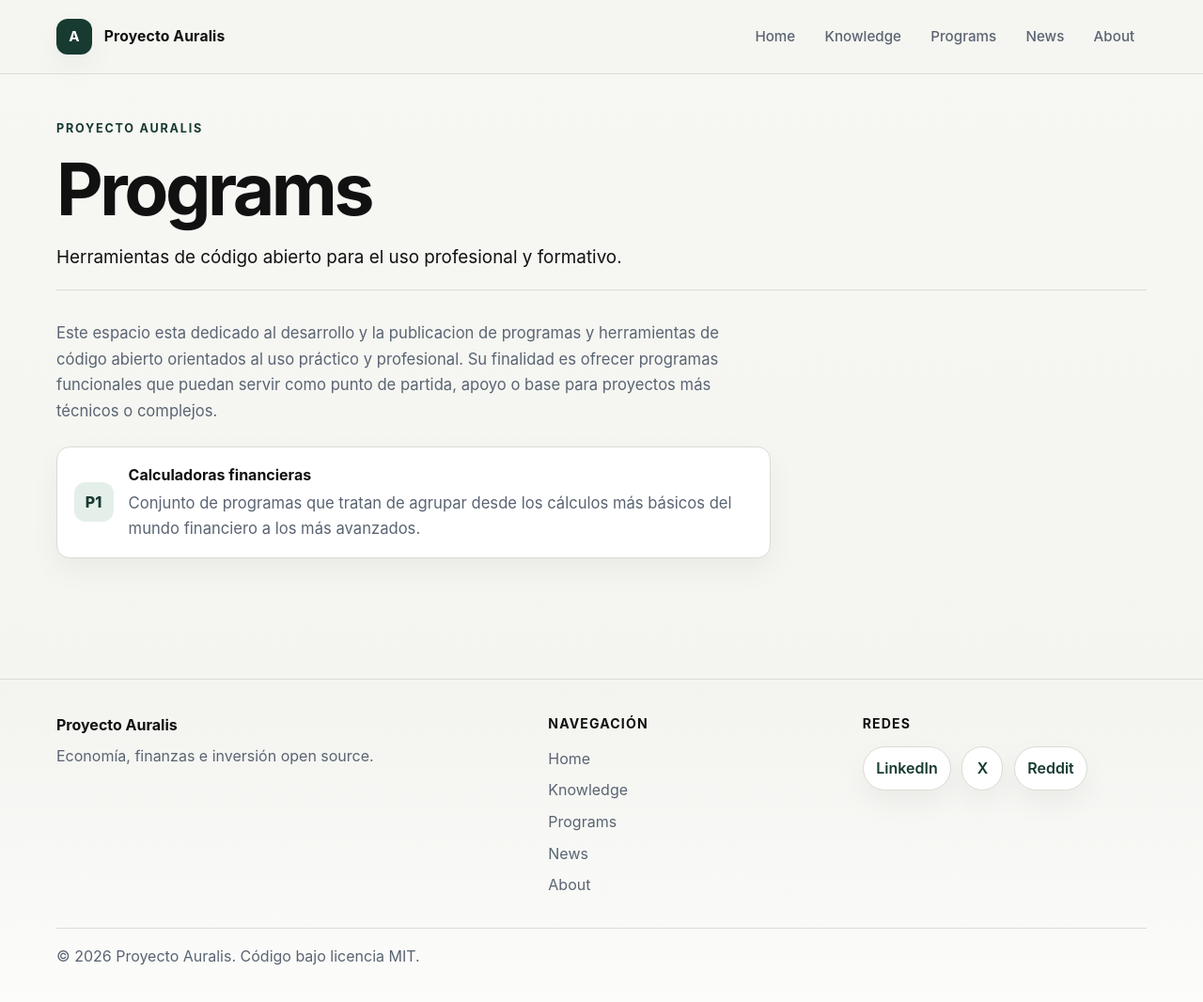
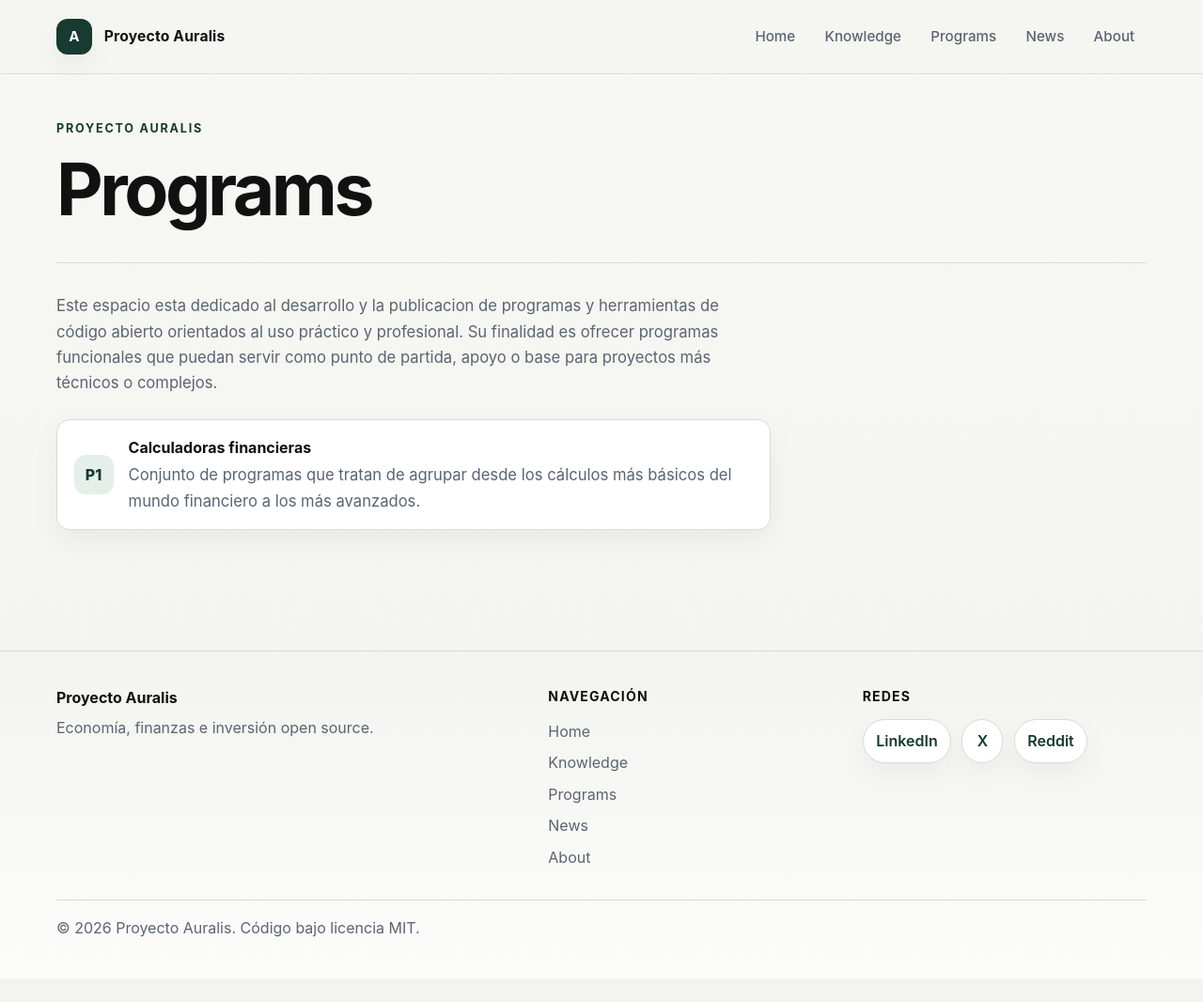
Before and after one commit to Proyecto-Auralis/auralis-site, a Jekyll site: the page built from programs/index.md, in a window 1280 px wide and 1070 px high. Shown: the top 1066 px of the window at 94% size. Built offline with Jekyll 4.4.1, drawn with Linux system fonts in a browser that asks for light colours.

Commit message:
Update index.md

```diff
--- a/programs/index.md
+++ b/programs/index.md
@@ -3,7 +3,7 @@ layout: page
 title: Programs
 permalink: /programs/
 description: Programas y herramientas de Proyecto Auralis.
-lead: "Herramientas de código abierto para el uso profesional y formativo."
+lead: ""
 ---
 
 Este espacio esta dedicado al desarrollo y la publicacion de programas y herramientas de código abierto orientados al uso práctico y profesional. Su finalidad es ofrecer programas funcionales que puedan servir como punto de partida, apoyo o base para proyectos más técnicos o complejos.
```
